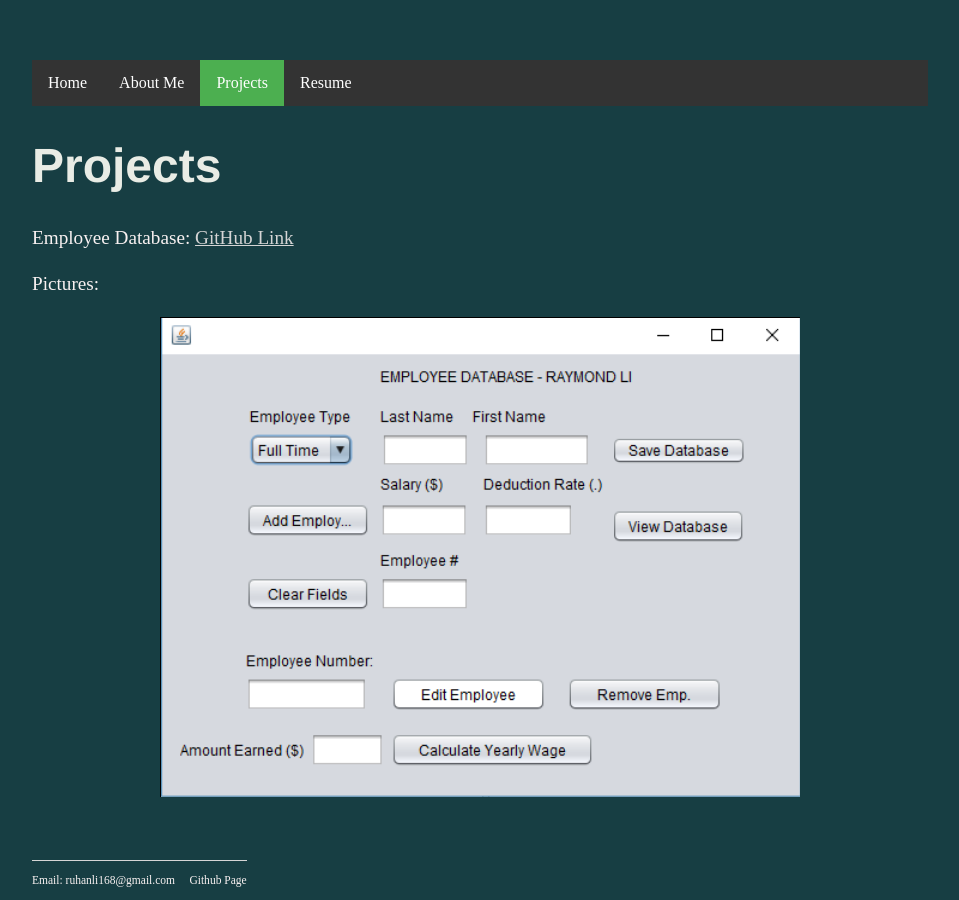
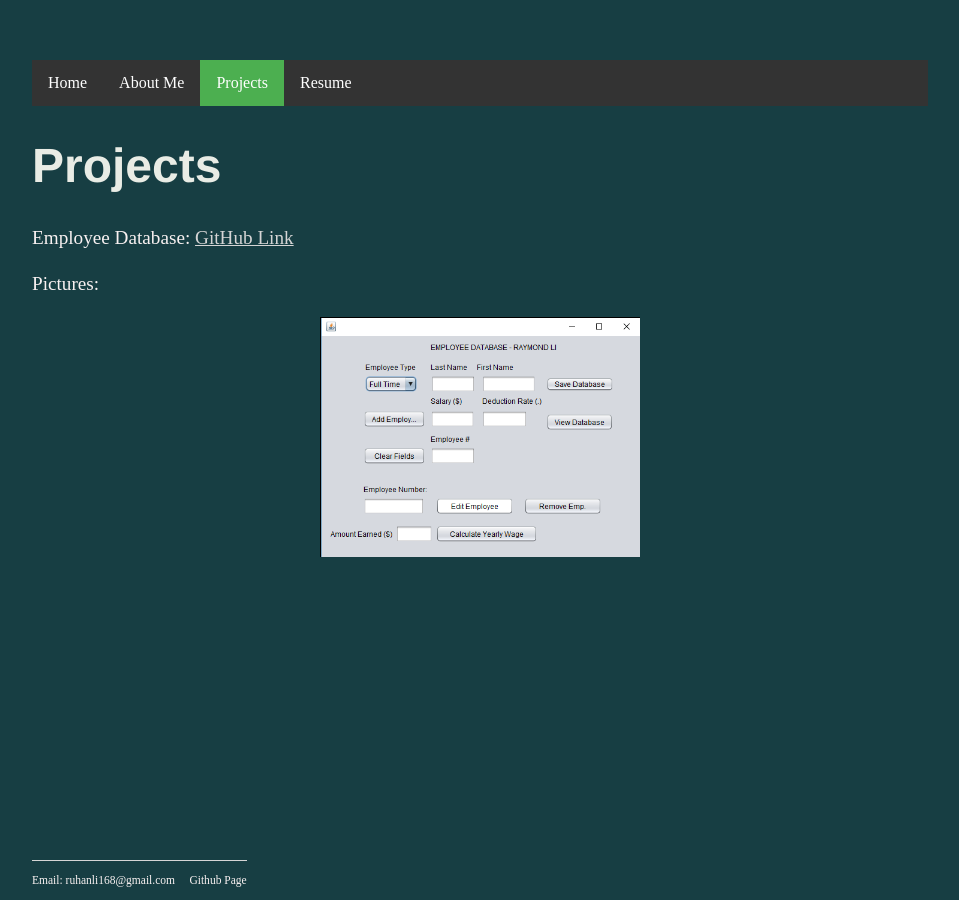
Before and after one commit to Raymoondo/RuhanLi.github.io-1, a Jekyll site: the page projects/index.html, which Jekyll copies as it is, in a window 1280 px wide. Shown: the whole page, without its empty margins (160-1119 px from the left). Built offline with Jekyll 4.4.1, drawn with Linux system fonts in a browser that asks for light colours.

Commit message:
Update index.html

```diff
--- a/projects/index.html
+++ b/projects/index.html
@@ -5,8 +5,8 @@
 		<link rel="stylesheet" type="text/css" href="/css/main.css">
 		<style>
 			.slide{
-			    max-width: 640px;
-			    height: 480px;
+			    max-width: 320px;
+			    height: 240px;
 			    margin: auto;
 			    text-align: center;
 			    vertical-align: middle;
@@ -17,8 +17,8 @@
 
 			.slide img{
 			    border: 1px solid black;
-			    max-width: 640px;
-			    height: 480px;
+			    max-width: 320px;
+			    height: 240px;
 			}
 
 			#one{
```
